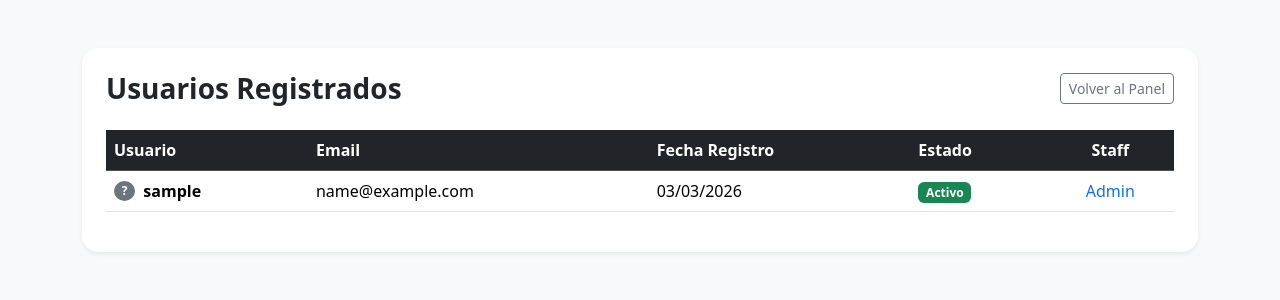
After one commit to TheNicoVM7/django-crud-auth-api, a Django app: page /usuarios/ in a window 1280 px wide. The commit adds this page. Shown: the top 300 px of the page. Run offline with Django 5.2, Linux system fonts and the light colour scheme; the visitor is signed in with stand-in values (Sample User, id 1); data comes from the database, SQL or seed files in the repository.

Commit message:
Se termina módulo de gestión de usuarios

```diff
--- /dev/null
+++ b/frontend/templates/frontend/gestion_usuarios.html
@@ -0,0 +1,90 @@
+<!DOCTYPE html>
+<html lang="es">
+
+<head>
+    <meta charset="UTF-8">
+    <title>Gestión de Usuarios</title>
+    <link href="https://cdn.jsdelivr.net/npm/bootstrap@5.3.2/dist/css/bootstrap.min.css" rel="stylesheet">
+</head>
+
+<body class="bg-light">
+    <div class="container py-5">
+        <div class="card shadow-sm border-0 rounded-4">
+            <div class="card-body p-4">
+                <div class="d-flex justify-content-between align-items-center mb-4">
+                    <h3 class="fw-bold mb-0">Usuarios Registrados</h3>
+                    <a href="{% url 'admin_dashboard' %}" class="btn btn-outline-secondary btn-sm">Volver al Panel</a>
+                </div>
+
+                <div class="table-responsive">
+                    <table class="table table-hover align-middle">
+                        <thead class="table-dark">
+                            <tr>
+                                <th>Usuario</th>
+                                <th>Email</th>
+                                <th>Fecha Registro</th>
+                                <th>Estado</th>
+                                <th class="text-center">Staff</th>
+                            </tr>
+                        </thead>
+                        <tbody>
+                            {% for u in usuarios %}
+                            <tr>
+                                <td class="fw-semibold">
+                                    <div class="d-flex align-items-center">
+                                        {% if u.profile.avatar %}
+                                        <img src="{{ u.profile.avatar.url }}" class="rounded-circle me-2"
+                                            style="width: 30px; height: 30px; object-fit: cover;">
+                                        {% else %}
+                                        <span class="badge bg-secondary rounded-circle me-2">?</span>
+                                        {% endif %}
+                                        {{ u.username }}
+                                    </div>
+                                </td>
+                                <td>{{ u.email }}</td>
+                                <td>{{ u.date_joined|date:"d/m/Y" }}</td>
+                                <td>
+                                    {% if u.is_active %}
+                                    <span class="badge bg-success">Activo</span>
+                                    {% else %}
+                                    <span class="badge bg-danger">Inactivo</span>
+                                    {% endif %}
+                                </td>
+                                <td class="text-center">
+                                    {% if u.is_staff %}
+                                    <span class="text-primary">Admin</span>
+                                    {% else %}
+                                    <span class="text-muted">Usuario</span>
+                                    {% endif %}
+                                </td>
+                            </tr>
+                            {% endfor %}
+                        </tbody>
+                    </table>
+                </div>
+
+                {% if usuarios.has_other_pages %}
+                <nav class="mt-4">
+                    <ul class="pagination justify-content-center">
+                        {% if usuarios.has_previous %}
+                        <li class="page-item"><a class="page-link"
+                                href="?page={{ usuarios.previous_page_number }}">&laquo;</a></li>
+                        {% endif %}
+                        {% for num in usuarios.paginator.page_range %}
+                        <li class="page-item {% if usuarios.number == num %}active{% endif %}">
+                            <a class="page-link" href="?page={{ num }}">{{ num }}</a>
+                        </li>
+                        {% endfor %}
+                        {% if usuarios.has_next %}
+                        <li class="page-item"><a class="page-link"
+                                href="?page={{ usuarios.next_page_number }}">&raquo;</a></li>
+                        {% endif %}
+                    </ul>
+                </nav>
+                {% endif %}
+            </div>
+        </div>
+    </div>
+</body>
+
+</html>
--- a/frontend/urls.py
+++ b/frontend/urls.py
@@ -1,5 +1,5 @@
 from django.urls import path
-from .views import lista_productos, crear_producto, editar_producto, eliminar_producto, ver_logs, admin_dashboard, exportar_pdf
+from .views import lista_productos, crear_producto, editar_producto, eliminar_producto, ver_logs, admin_dashboard, exportar_pdf, gestion_usuarios
 
 urlpatterns = [
     path('productos/', lista_productos, name='lista_productos'),
@@ -9,4 +9,5 @@ urlpatterns = [
     path('logs/', ver_logs, name='ver_logs'),
     path('panel-admin/', admin_dashboard, name='admin_dashboard'),
     path('exportar-pdf/', exportar_pdf, name='exportar_pdf'),
+    path('usuarios/', gestion_usuarios, name='gestion_usuarios'),
 ]
--- a/frontend/views.py
+++ b/frontend/views.py
@@ -198,3 +198,14 @@ def exportar_pdf(request):
     p.showPage()
     p.save()
     return response
+
+@user_passes_test(lambda u: u.is_staff)
+def gestion_usuarios(request):
+    usuarios_list = User.objects.all().order_by('-date_joined')
+
+    # Paginación (10 usuarios por página)
+    paginator = Paginator(usuarios_list, 10)
+    page_number = request.GET.get('page')
+    usuarios = paginator.get_page(page_number)
+
+    return render(request, 'frontend/gestion_usuarios.html', {'usuarios': usuarios})
```
Also changed, not shown: frontend/templates/frontend/admin_dashboard.html (+7 -5 lines).
